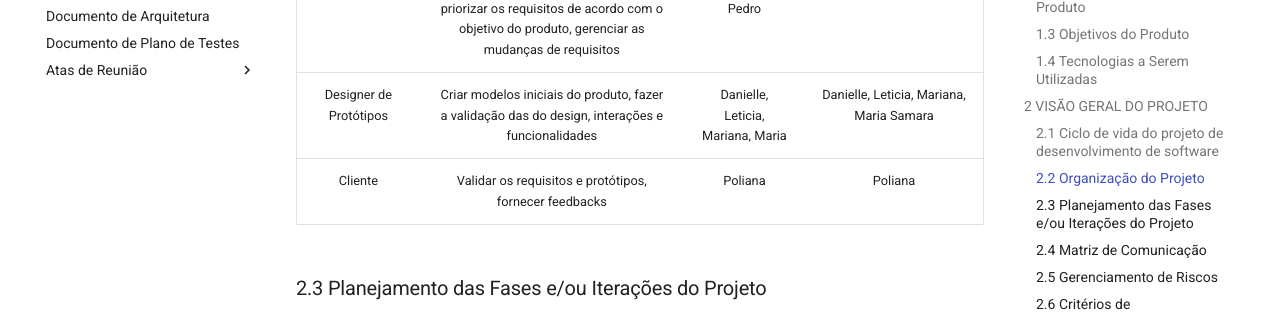
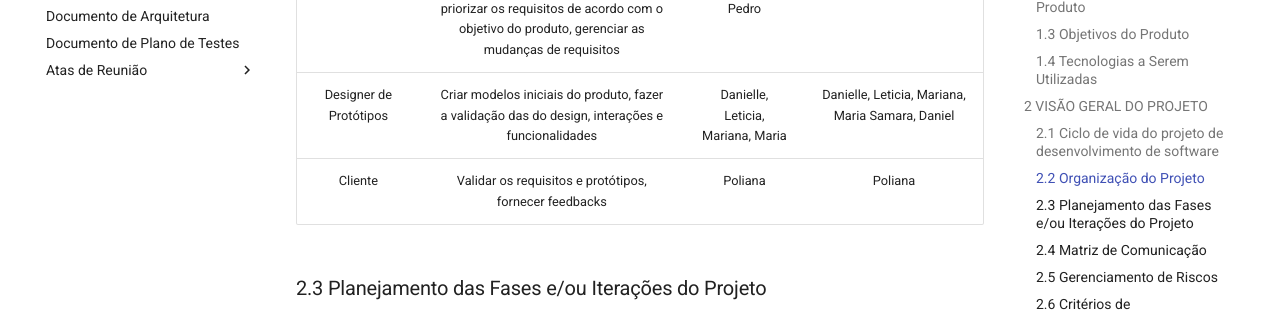
Before and after one commit to JAugustoM/Gestao-Catavento, an MkDocs documentation site: the page built from docs/documento-visao/documento-visao.md, in a window 1280 px wide and 900 px high, scrolled down 4338 px. Shown: the part 173-485 px from the top of the window. Built offline with MkDocs 1.6.1 and Material for MkDocs 9.7.7, drawn with Linux system fonts in a browser that asks for light colours.

Commit message:
Adicionei o meu nome no campo Designer de Protótipos

```diff
--- a/docs/documento-visao/documento-visao.md
+++ b/docs/documento-visao/documento-visao.md
@@ -72,7 +72,7 @@ Para desenvolver o código cada membro da equipe desempenhará um papel baseado
 | Dono do Produto | Atualizar o escopo do produto, organizar o escopo das sprints, validar as entregas | Henrique | Henrique |
 | Analista de Qualidade | Garantir a qualidade do produto, garantir o cumprimento do conceito de pronto, realizar inspeções de código, executar testes, identificação de erros e defeitos, planejamento de testes | Maria Eduarda, Mariana | Maria Eduarda, Mariana |
 | Analista de Requisitos | Fazer o levantamento dos requisitos, analisar e documentar os requisitos, priorizar os requisitos de acordo com o objetivo do produto, gerenciar as mudanças de requisitos  | Henrique, Maria Eduarda, Pedro | Henrique, Maria Eduarda, Pedro |
-| Designer de Protótipos | Criar modelos iniciais do produto, fazer a validação das do design, interações e funcionalidades  | Danielle, Leticia, Mariana, Maria | Danielle, Leticia, Mariana, Maria Samara |
+| Designer de Protótipos | Criar modelos iniciais do produto, fazer a validação das do design, interações e funcionalidades  | Danielle, Leticia, Mariana, Maria | Danielle, Leticia, Mariana, Maria Samara, Daniel |
 | Cliente | Validar os requisitos e protótipos, fornecer feedbacks | Poliana | Poliana |
 
 ### 2.3 Planejamento das Fases e/ou Iterações do Projeto
```
